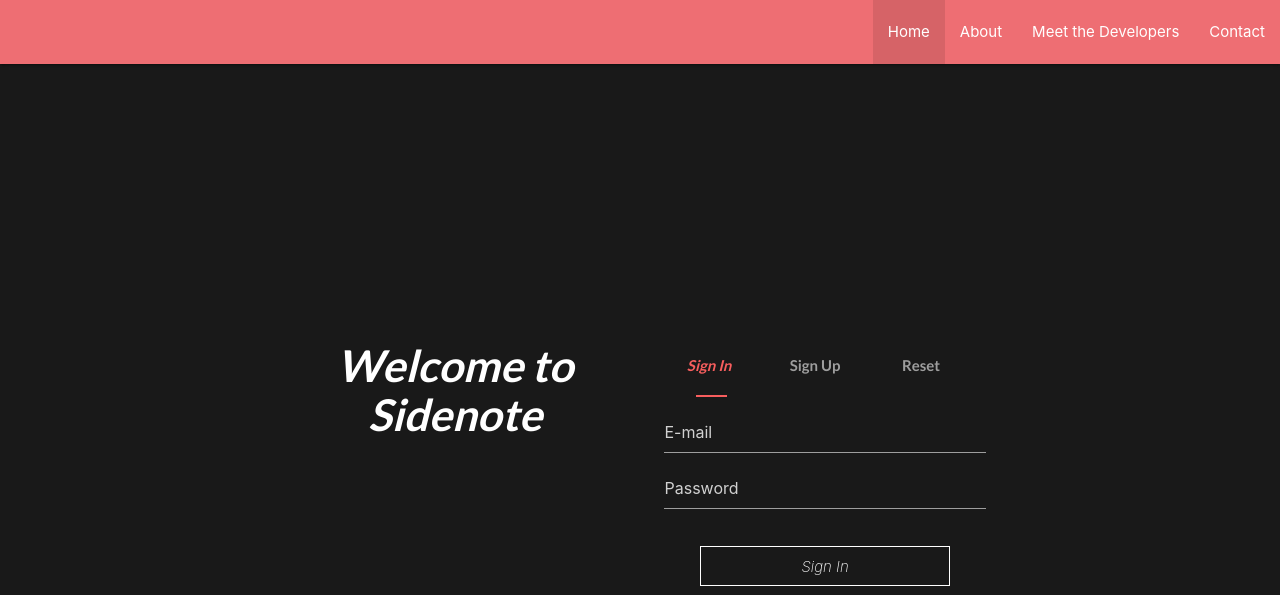
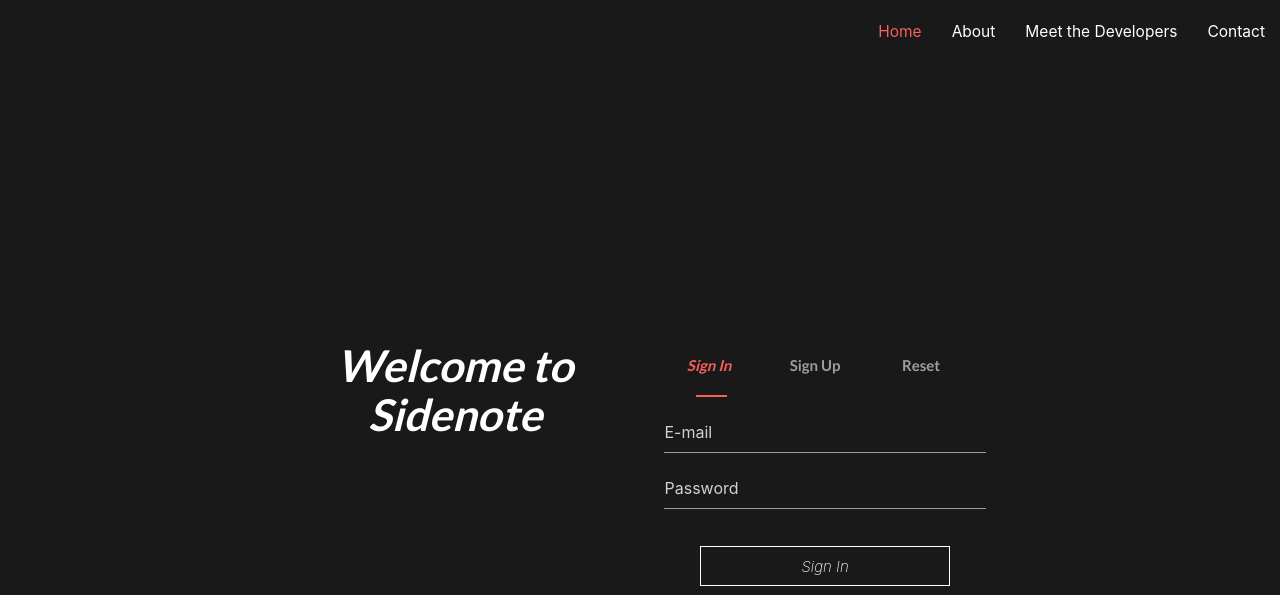
Before and after one commit to Winternight5/Sidenote, a Flask app: page /login in a window 1280 px wide. Shown: the top 595 px of the page. Run offline with Flask 2, Linux system fonts and the light colour scheme.

Commit message:
start of navbar implementation

```diff
--- a/app/static/welcome.css
+++ b/app/static/welcome.css
@@ -118,4 +118,31 @@ label[for="reset-login"] {
   border-color: #F85E5E;
   cursor: pointer;
 }
+
+nav {
+  background-color: rgba(0, 0, 0, 0) !important;
+  -webkit-box-shadow: none !important;
+          box-shadow: none !important;
+}
+
+nav ul li.active {
+  background-color: rgba(0, 0, 0, 0) !important;
+}
+
+nav ul li.active a {
+  color: #F85E5E;
+}
+
+nav ul a:hover {
+  background-color: rgba(0, 0, 0, 0) !important;
+  -webkit-transform: translateY(-2.5px);
+          transform: translateY(-2.5px);
+  -webkit-transition: ease 350ms;
+  transition: ease 350ms;
+  color: #F85E5E;
+}
+
+nav a {
+  font-size: 15.5px !important;
+}
 /*# sourceMappingURL=welcome.css.map */
--- a/app/static/welcome.scss
+++ b/app/static/welcome.scss
@@ -120,3 +120,33 @@ html {
     border-color: $sidenote-red;
     cursor: pointer;
 }
+
+nav
+{
+  // adding to and overriding parts of materialize's default navbar styling
+  background-color: rgba(0,0,0,0) !important;
+  box-shadow: none !important;
+
+  ul li.active
+  {
+    background-color: rgba(0,0,0,0) !important;
+  }
+
+  ul li.active a
+  {
+    color: $sidenote-red;
+  }
+
+  ul a:hover
+  {
+    background-color: rgba(0,0,0,0) !important;
+    transform: translateY(-2.5px);
+    transition: ease 350ms;
+    color: $sidenote-red;
+  }
+
+  a
+  {
+    font-size: 15.5px !important;
+  }
+}
```
Also changed, not shown: 1 other file.
